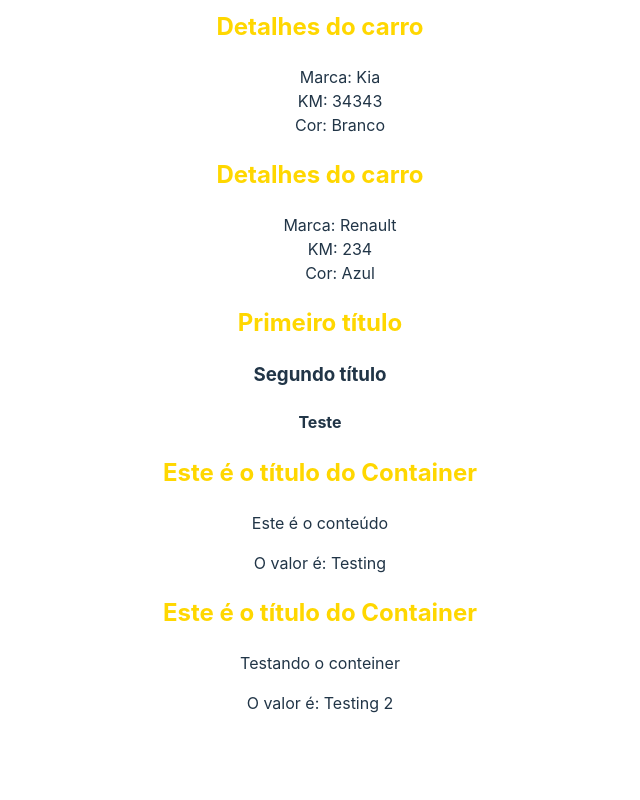
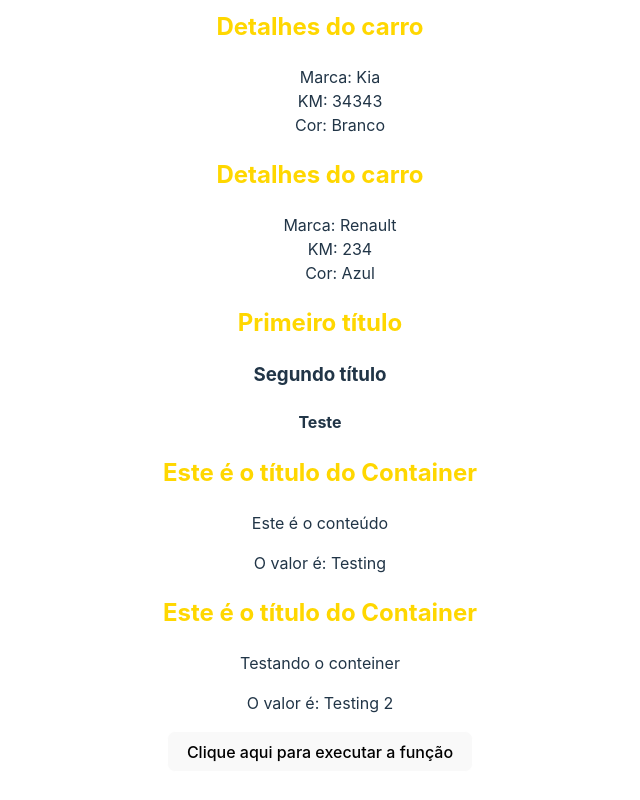
Before and after one commit to lucianobrsts/cursoreactudemy, a React (Vite) app in the folder 3_AVANCANDO_NO_REACT/avancando/: page / in a window 1280 px wide. Shown: the part 1990-2790 px from the top of the page, without its empty margins (320-960 px from the left). Before the commit the page ends 2753 px from the top, so only its background shows below. Built offline with nearby package versions, Linux system fonts and the light colour scheme.

Commit message:
Função como props

```diff
--- a/3_AVANCANDO_NO_REACT/avancando/src/App.jsx
+++ b/3_AVANCANDO_NO_REACT/avancando/src/App.jsx
@@ -9,6 +9,7 @@
 import CardDetail from "./components/CardDetail";
 import Fragments from "./components/Fragments";
 import Container from "./components/Container";
+import ExecuteFunction from "./components/ExecuteFunction";
 
 function App() {
   const [count, setCount] = useState(0);
@@ -19,6 +20,10 @@
     { id: 2, brand: "Kia", color: "Branco", newCar: false, km: 34343 },
     { id: 3, brand: "Renault", color: "Azul", newCar: false, km: 234 },
   ];
+
+  function showMessage() {
+    console.log("Evento do componente pai!")
+  }
 
   return (
     <div>
@@ -65,6 +70,9 @@
       <Container myValue="Testing 2">
         <p>Testando o conteiner</p>
       </Container>
+
+      {/* Executar função */}
+      <ExecuteFunction myFunction={showMessage} />
     </div>
   );
 }
--- /dev/null
+++ b/3_AVANCANDO_NO_REACT/avancando/src/components/ExecuteFunction.jsx
@@ -0,0 +1,9 @@
+const ExecuteFunction = ({ myFunction }) => {
+  return (
+    <div>
+      <button onClick={myFunction}>Clique aqui para executar a função</button>
+    </div>
+  );
+};
+
+export default ExecuteFunction;
```
